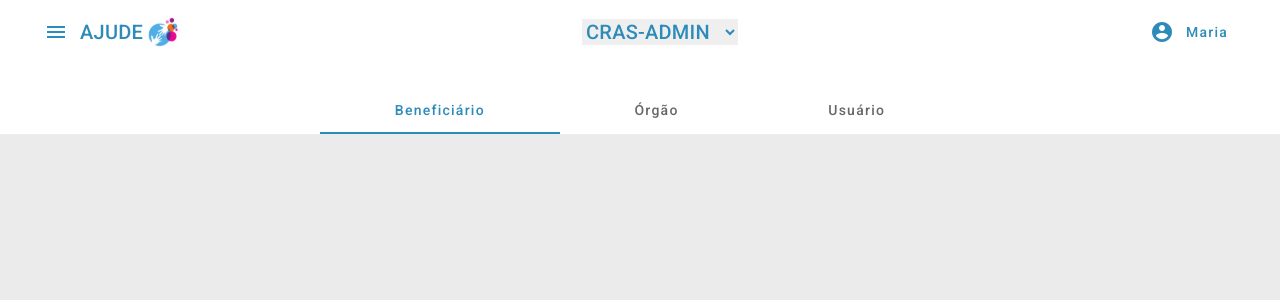
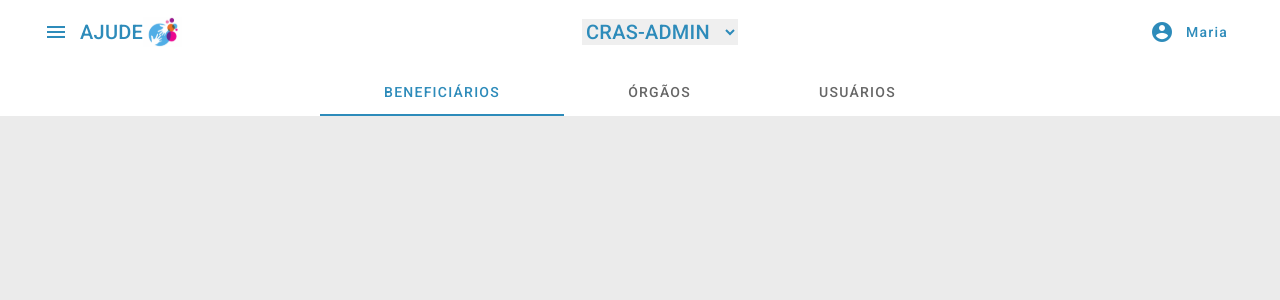
Before and after one commit to rodriguesiad/AJUDE_PI, an Angular app: page / in a window 1280 px wide. Shown: the top 300 px of the page. Built offline with nearby package versions, Linux system fonts and the light colour scheme.

Commit message:
altera texto do header

```diff
--- a/src/app/shared/components/header/header.component.css
+++ b/src/app/shared/components/header/header.component.css
@@ -18,7 +18,7 @@ mat-toolbar {
     align-items: end;
     justify-content: center;
     background-color: white;
-    height: 70px;
+    height: 52px;
 }
 
 .profile-button.mat-mdc-fab.mat-accent,
--- a/src/app/shared/components/header/header.component.html
+++ b/src/app/shared/components/header/header.component.html
@@ -21,11 +21,11 @@
 
 <div class="tab-menu">
     <mat-tab-group animationDuration="0ms">
-        <mat-tab label="Beneficiário">
+        <mat-tab label="BENEFICIÁRIOS">
         </mat-tab>
-        <mat-tab label="Órgão">
+        <mat-tab label="ÓRGÃOS">
         </mat-tab>
-        <mat-tab label="Usuário">
+        <mat-tab label="USUÁRIOS">
         </mat-tab>
     </mat-tab-group>
 </div>
```
